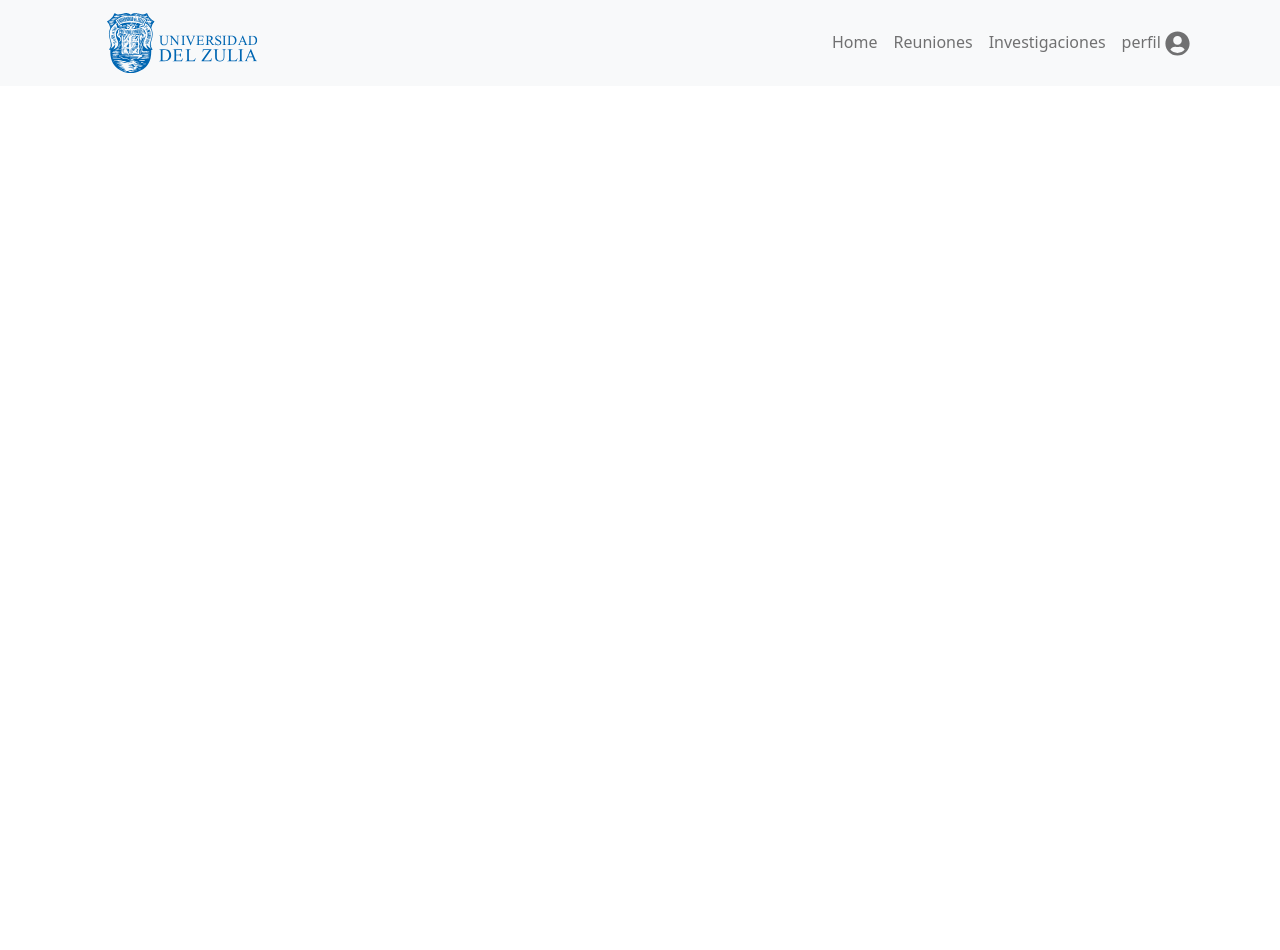
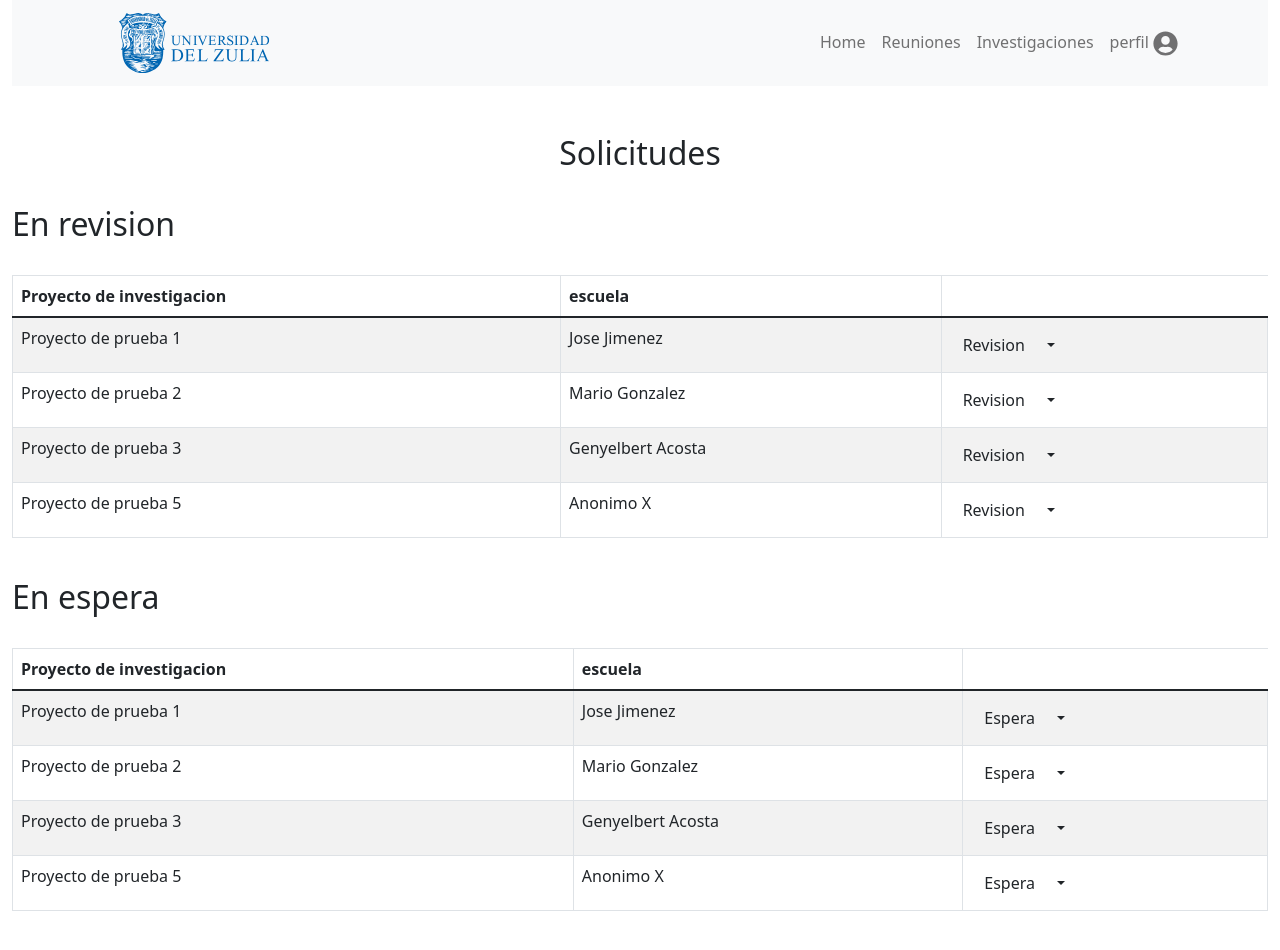
Before and after one commit to JoseJR2202/SistemaGestionAlmacenaientoLuz, a React (Create React App) app in the folder frontend/: page /perfil/solicitudes in a window 1280 px wide. Before the commit the page ends 800 px from the top, so only its background shows below. Built offline with nearby package versions, Linux system fonts and the light colour scheme; sample sign-in values are in the browser's storage.

Commit message:
version-v3
finalizacion (inicial) de casi todas las vistas del proyecto, arreglos y ajuste de componentes

```diff
--- a/frontend/src/App.js
+++ b/frontend/src/App.js
@@ -13,8 +13,11 @@ import PublicInvestigation from './pages/investigation/publicResearch';
 import Login from './pages/user/login';
 import Home from './pages/home';
 import Profile from './pages/user/profile';
+import Mailbox from './pages/user/mailbox';
+import Request from './pages/user/requests';
 import Meetings from './pages/meetings/meetings';
 import CreateMeetings from './pages/meetings/createMeeting';
+import UpcomingMeetings from './pages/meetings/upcomingMeeting';
 import Error from './pages/error404';
 
 function App() {
@@ -53,6 +56,11 @@ function App() {
                 <CreateMeetings/>
               </PrivateRoute>
             }/>
+            <Route path="/reuniones/proximas" element={
+              <PrivateRoute>
+                <UpcomingMeetings/>
+              </PrivateRoute>
+            }/>
             <Route path="/investigaciones" element={
               <PrivateRoute>
                 <Investigation/>
@@ -68,6 +76,16 @@ function App() {
                 <Profile/>
               </PrivateRoute>
             }/>
+            <Route path="/perfil/buzon" element={
+              <PrivateRoute>
+                <Mailbox/>
+              </PrivateRoute>
+            }/>
+            <Route path="/perfil/solicitudes" element={
+              <PrivateRoute>
+                <Request/>
+              </PrivateRoute>
+            }/>
             <Route path="*" element={<Error/>}/>
         </Routes>
     </Router>
--- a/frontend/src/component/form.js
+++ b/frontend/src/component/form.js
@@ -70,7 +70,7 @@ const form = ({jsonform, jsonfield, jsonValidation, submit})=>{
                     <form onSubmit={handleSubmit}>
                          <Row>
                             {items}
-                            <Col sm >
+                            <Col xs="auto" >
                                 <br/>
                                 <Button
                                 variant="outline-primary"
--- a/frontend/src/component/table.js
+++ b/frontend/src/component/table.js
@@ -1,8 +1,8 @@
 import React, {useMemo} from 'react'
-import { Table, ButtonToolbar, ButtonGroup, Button} from 'react-bootstrap';
+import { Table, ButtonToolbar, ButtonGroup, Button, SplitButton, Dropdown} from 'react-bootstrap';
 import { useTable, usePagination } from "react-table";
 
-const TableContend=({head, contend, pagination})=>{
+const TableContend=({head, contend, pagination, button, onClickButton})=>{
 
     const data= useMemo(()=>contend,[contend]);
     const columns= useMemo(()=>head,[head]);
@@ -50,9 +50,26 @@ const TableContend=({head, contend, pagination})=>{
                             <tr {...row.getRowProps({
                             onClick:()=>{console.log(row.original.id)}
                             })}>
-                            {row.cells.map(cell => {
+                            {row.cells.map((cell) => {
                               return <td {...cell.getCellProps()} >{cell.render('Cell')}</td>
                             })}
+                            {
+                                button?
+                                <>
+                                <td>
+                                    <SplitButton
+                                    key={i}
+                                    variant={"Secodary"}
+                                    title={button.title? button.title: button.options[0]}>
+                                        {button.options.map((option, index)=>{
+                                            return <Dropdown.Item key={index} eventKey={index}>{option}</Dropdown.Item>
+                                        })}
+                                    </SplitButton>
+                                </td>
+                                </>
+                                :<></>
+                            }
+
                           </tr>
                         )
                       })}
--- a/frontend/src/pages/investigation/investigation.js
+++ b/frontend/src/pages/investigation/investigation.js
@@ -5,6 +5,10 @@ import Table from '../../component/table';
 import {headProyect} from '../../schemas/schemaHeadTable';
 import header from '../../img/investigation3.jpg';
 import Image from '../../component/image'
+import { fieldSearchProyect } from '../../schemas/schemaField';
+import { jsonSearchProyect } from '../../schemas/schemaForm';
+import { schemaSearchProyect } from '../../schemas/schemaValidation';
+import Forms from '../../component/form';
 
 const investigation = () => {
   return (
@@ -25,6 +29,11 @@ const investigation = () => {
           <h3>Buscador de Proyectos de Investigacion</h3>
         </Col>
       </Row>
+      <br/>
+      <Forms jsonfield={fieldSearchProyect} jsonform={jsonSearchProyect} jsonValidation={schemaSearchProyect} submit={ (valores, {resetForm}) => {
+            resetForm();
+            console.log(valores);
+      }}/>
       <br/>
       <Row className="justify-content-center">
           <Table
--- a/frontend/src/pages/meetings/meetings.js
+++ b/frontend/src/pages/meetings/meetings.js
@@ -9,7 +9,10 @@ import header from '../../img/investigation3.jpg';
 import imagen from '../../img/chemistry.jpg';
 import civil from '../../img/civil.jpg';
 import programers from '../../img/computer.jpg';
-
+import { fieldSearchMetting } from '../../schemas/schemaField';
+import { jsonSearchMetting } from '../../schemas/schemaForm';
+import { schemaSearchMetting } from '../../schemas/schemaValidation';
+import Forms from '../../component/form';
 
 const meetings = () => {
   return (
@@ -50,6 +53,11 @@ const meetings = () => {
         </Col>
       </Row>
       <br/><br/>
+      <Forms jsonfield={fieldSearchMetting} jsonform={jsonSearchMetting} jsonValidation={schemaSearchMetting} submit={ (valores, {resetForm}) => {
+            resetForm();
+            console.log(valores);
+      }}/>
+      <br/>
       <Row className="justify-content-center">
           <Table
           pagination={true}
--- /dev/null
+++ b/frontend/src/pages/meetings/upcomingMeeting.js
@@ -0,0 +1,57 @@
+import React from 'react'
+import Navbar from '../../component/navBar'
+import {Row, Container, Col} from 'react-bootstrap'
+import { fieldSearchMetting } from '../../schemas/schemaField';
+import { jsonSearchMetting } from '../../schemas/schemaForm';
+import { schemaSearchMetting } from '../../schemas/schemaValidation';
+import Forms from '../../component/form';
+import Table from '../../component/table';
+import {headMeeting} from '../../schemas/schemaHeadTable';
+
+const upcomingMetting = () => {
+  return (
+    <Container fluid={true}>
+      <Row>
+        <Navbar stop={true}/>
+      </Row>
+      <br/><br/>
+      <Row className="justify-content-center">
+        <Col xs="auto">
+          <h2>Proximas Reuniones</h2>
+        </Col>
+      </Row>
+      <br/>
+      <Row className="justify-content-center">
+            <Forms jsonfield={fieldSearchMetting} jsonform={jsonSearchMetting} jsonValidation={schemaSearchMetting} submit={ (valores, {resetForm}) => {
+                  resetForm();
+                  console.log(valores);
+            }}/>
+        </Row>
+        <br/>
+        <Row className="justify-content-center">
+          <Table
+          head={headMeeting}
+          contend={[{
+            id:1,
+            titulo:"Reunion de prueba 1",
+            extra:"xx/xx/xxxx xx:xx XM"
+          },{
+            id:7,
+            titulo:"Reunion de prueba 2",
+            extra:"xx/xx/xxxx xx:xx XM"
+          },{
+            id:3,
+            titulo:"Reunion de prueba 3",
+            extra:"xx/xx/xxxx xx:xx XM"
+          },{
+            id:4,
+            titulo:"Reunion de prueba 5",
+            extra:"xx/xx/xxxx xx:xx XM"
+          }]}
+          />
+      </Row>
+    </Container>
+  )
+}
+
+export default upcomingMetting;
--- /dev/null
+++ b/frontend/src/pages/user/mailbox.js
@@ -0,0 +1,46 @@
+import React from 'react'
+import Navbar from '../../component/navBar'
+import {Row, Container, Col} from 'react-bootstrap'
+import Table from '../../component/table';
+import {headMailBox} from '../../schemas/schemaHeadTable';
+
+const mailbox = () => {
+  return (
+    <Container fluid={true}>
+        <Row>
+            <Navbar stop={true}/>
+        </Row>
+        <br/><br/>
+        <Row className="justify-content-center">
+            <Col xs="auto">
+            <h2>Buzon de comentarios</h2>
+            </Col>
+        </Row>
+        <br/>
+        <Row className="justify-content-center">
+          <Table
+          head={headMailBox}
+          contend={[{
+            id:1,
+            titulo:"Proyecto de prueba 1",
+            extra:"Jose Jimenez"
+          },{
+            id:7,
+            titulo:"Proyecto de prueba 2",
+            extra:"Mario Gonzalez"
+          },{
+            id:3,
+            titulo:"Proyecto de prueba 3",
+            extra:"Genyelbert Acosta"
+          },{
+            id:4,
+            titulo:"Proyecto de prueba 5",
+            extra:"Anonimo X"
+          }]}
+          />
+      </Row>
+    </Container>
+  )
+}
+
+export default mailbox;
--- a/frontend/src/pages/user/profile.js
+++ b/frontend/src/pages/user/profile.js
@@ -41,10 +41,10 @@ const Profile = () => {
               <Stack gap={2} >
                 <Button variant="primary" onClick={()=>navigate('/investigaciones/publicar')}>Publicar investigacion</Button>
                 <Button variant="primary" onClick={()=>navigate('/reuniones/crear')}>Crear Reunion</Button>
-                <Button variant="primary">Proximas Reuniones</Button>
-                <Button variant="primary">Buzon</Button>
+                <Button variant="primary" onClick={()=>navigate('/reuniones/proximas')}>Proximas Reuniones</Button>
+                <Button variant="primary" onClick={()=>navigate('/perfil/buzon')}>Buzon</Button>
                 {sessionStorage.getItem("acceso")==="Admin"?
-                <><Button variant="primary">Solicitudes</Button></>
+                <><Button variant="primary" onClick={()=>navigate('/perfil/solicitudes')}>Solicitudes</Button></>
                 :<></>
                 }
               </Stack>
--- /dev/null
+++ b/frontend/src/pages/user/requests.js
@@ -0,0 +1,114 @@
+import React, {useState, useEffect} from 'react'
+import Navbar from '../../component/navBar'
+import {Row, Container, Col} from 'react-bootstrap'
+import Table from '../../component/table';
+import {headProyect} from '../../schemas/schemaHeadTable';
+
+const Request = () => {
+
+    const [revise, setRevise]= useState();
+    const [hold, setHold]= useState();
+
+    useEffect(()=>{
+        setRevise([{
+            id:1,
+            titulo:"Proyecto de prueba 1",
+            extra:"Jose Jimenez"
+        },{
+            id:7,
+            titulo:"Proyecto de prueba 2",
+            extra:"Mario Gonzalez"
+        },{
+            id:3,
+            titulo:"Proyecto de prueba 3",
+            extra:"Genyelbert Acosta"
+        },{
+            id:4,
+            titulo:"Proyecto de prueba 5",
+            extra:"Anonimo X"
+        }]);
+        setHold([{
+            id:1,
+            titulo:"Proyecto de prueba 1",
+            extra:"Jose Jimenez"
+        },{
+            id:7,
+            titulo:"Proyecto de prueba 2",
+            extra:"Mario Gonzalez"
+        },{
+            id:3,
+            titulo:"Proyecto de prueba 3",
+            extra:"Genyelbert Acosta"
+        },{
+            id:4,
+            titulo:"Proyecto de prueba 5",
+            extra:"Anonimo X"
+        }])
+    },[])
+
+  return (
+    <Container fluid={true}>
+        <Row>
+            <Navbar stop={true}/>
+        </Row>
+        <br/><br/>
+        <Row className="justify-content-center">
+            <Col xs="auto">
+            <h2>Solicitudes</h2>
+            </Col>
+        </Row>
+        <br/>
+        {
+            revise?
+            <>
+            <Row>
+                <Col xs="auto">
+                    <h2>En revision</h2>
+                </Col>
+            </Row>
+            <br/>
+            <Row className="justify-content-center">
+                <Table
+                head={headProyect}
+                contend={revise}
+                button={{
+                    type:'dropdown',
+                    options:["Revision","Aprobada","Negada"]
+                }}
+                />
+            </Row>
+            <br/>
+            </>
+            :
+            <></>
+        }
+        {
+            hold?
+            <>
+            <Row>
+                <Col xs="auto">
+                    <h2>En espera</h2>
+                </Col>
+            </Row>
+            <br/>
+            <Row className="justify-content-center">
+                <Table
+                head={headProyect}
+                contend={hold}
+                button={{
+                    type:'dropdown',
+                    title:'Espera',
+                    options:["Revision","Aprobada","Negada"]
+                }}
+                />
+            </Row>
+            <br/>
+            </>
+            :
+            <></>
+        }
+    </Container>
+  )
+}
+
+export default Request;
--- a/frontend/src/schemas/schemaHeadTable.js
+++ b/frontend/src/schemas/schemaHeadTable.js
@@ -13,3 +13,11 @@ export const headMeeting=[{
   Header:"Horario",
   accessor:'extra'
 }]
+
+export const headMailBox=[{
+  Header:"Usuario",
+  accessor:'extra'
+}, {
+  Header:"Proyecto",
+  accessor:'titulo'
+}]
```
